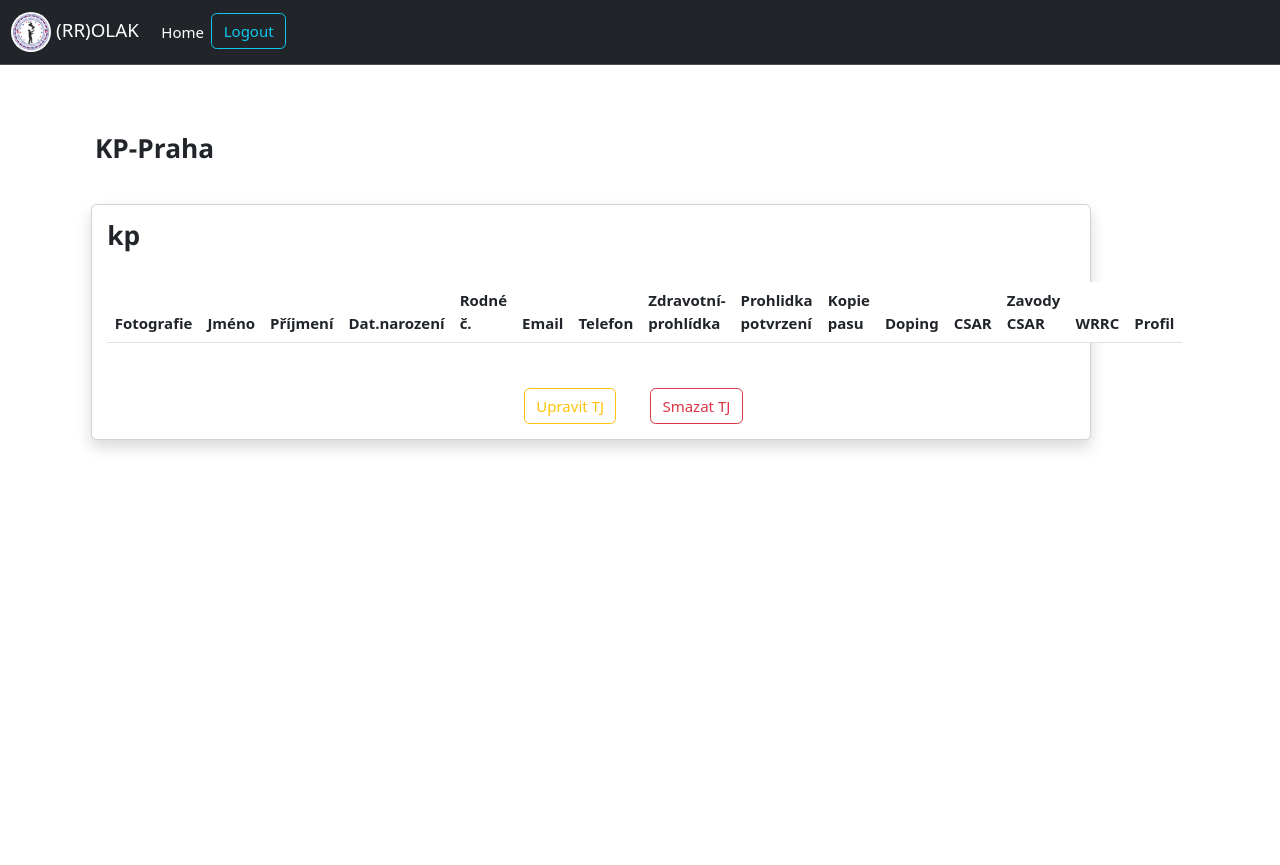
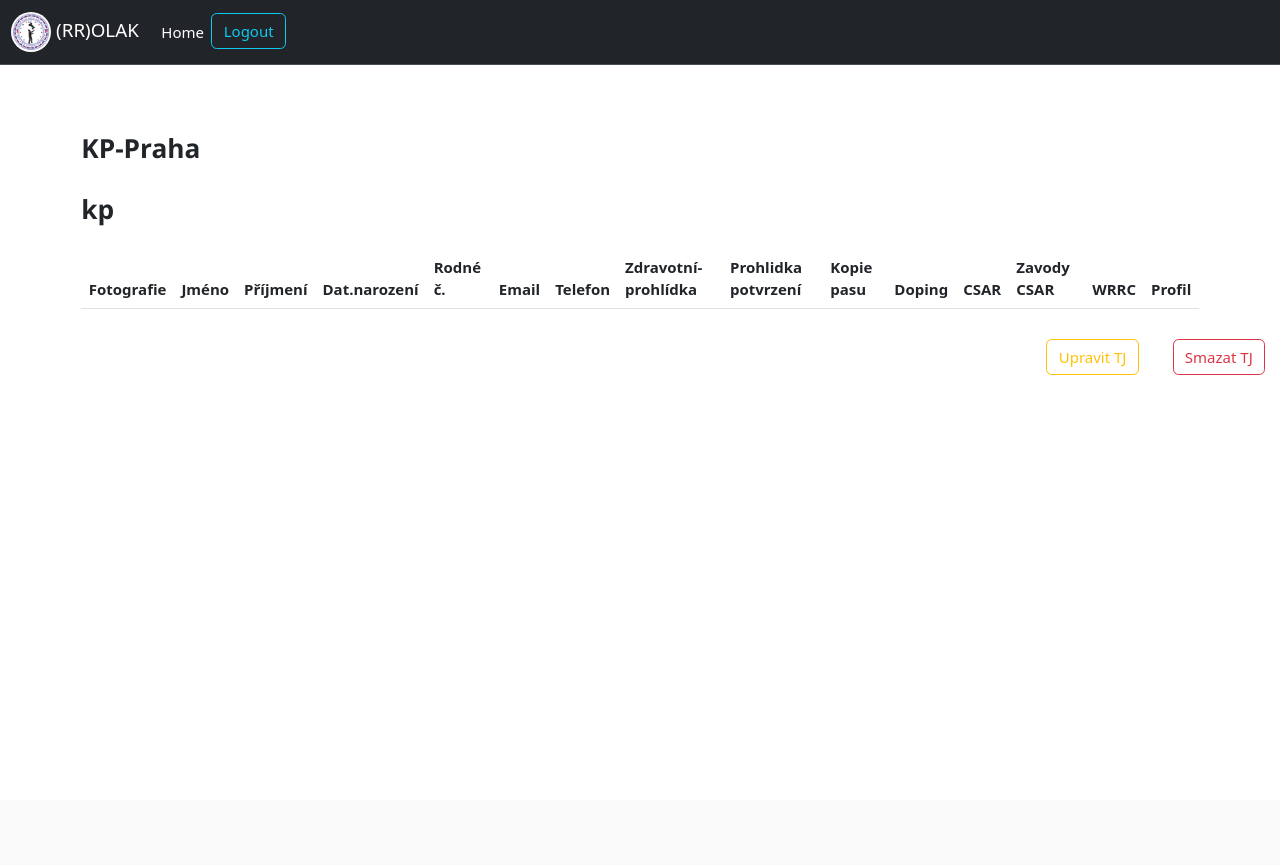
Before and after one commit to michsko/rrolak, a Django app: page /tanecni_jednotka/3 in a window 1280 px wide. After the commit the page ends 375 px from the top, so only its background shows below. Run offline with Django 4.2, Linux system fonts and the light colour scheme; a user stored in the database is signed in; data comes from the database, SQL or seed files in the repository; lists and menus that the app fills with data are empty.

Commit message:
tanecni jednotky form

```diff
--- a/templates/web_app/tanecni_jednotka.html
+++ b/templates/web_app/tanecni_jednotka.html
@@ -2,17 +2,13 @@
 {% load static %}
 {% block content %}
 
+<div class="container-md">
+	<br><br><br>
+		<h3 class=""><b>{{tanecni_jednotka.klub}}</b></h3><br>
 
-<div class="container" style=" min-height: 100vh;">
-	<br/><br/><br/>
-	<h3 class="">&nbsp;&nbsp;<b>{{tanecni_jednotka.klub}}</b></h3><br>
-		<div class="card shadow" style="max-width: 1000px; margin: 10px;">
-			 <div class="row g-0">
 
-				<div class="col-md-8">
-				<div class="card-body">
-					<h3 class="card-title"><b>{{tanecni_jednotka.jmeno_tanecni_jednotky}}</b></h3><br>
-					<table class="table table-striped">
+		<h3 class="card-title"><b>{{tanecni_jednotka.jmeno_tanecni_jednotky}}</b></h3><br>
+		<table class="table table-striped">
     <thead>
       <tr>
         <th>Fotografie</th>
@@ -113,4 +109,5 @@
 		</div>
 
 </div>
+</div>
 {% endblock %}
```
